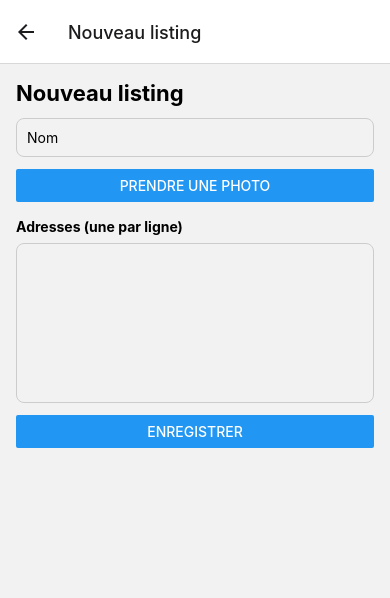
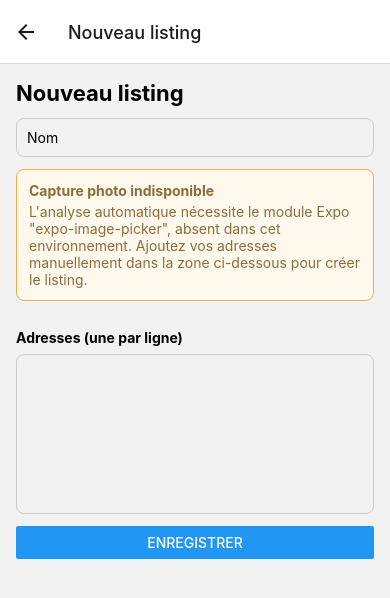
Before and after one commit to Aurel92i/P2M, a React Native app in the folder mobile/: screen /NewListing in a window 390 px wide. Shown: the top 598 px of the page. Built offline with nearby package versions, Linux system fonts and the light colour scheme.

Commit message:
Replace photo picker button with missing dependency notice

```diff
--- a/mobile/src/screens/NewListingScreen.tsx
+++ b/mobile/src/screens/NewListingScreen.tsx
@@ -1,6 +1,5 @@
 import React, { useState } from 'react';
 import { View, Text, TextInput, Button, StyleSheet, ScrollView, Alert } from 'react-native';
-import * as ImagePicker from 'expo-image-picker';
 import { NativeStackScreenProps } from '@react-navigation/native-stack';
 import { RootStackParamList } from '../navigation/AppNavigator';
 import { apiClient } from '../services/apiClient';
@@ -8,26 +7,6 @@ import { apiClient } from '../services/apiClient';
 export function NewListingScreen({ navigation }: NativeStackScreenProps<RootStackParamList, 'NewListing'>) {
   const [label, setLabel] = useState('');
   const [rawAddresses, setRawAddresses] = useState('');
-
-  const pickImage = async () => {
-    const permission = await ImagePicker.requestCameraPermissionsAsync();
-    if (!permission.granted) return;
-    const result = await ImagePicker.launchCameraAsync({ base64: true });
-    if (!result.canceled && result.assets[0].base64) {
-      const form = new FormData();
-      form.append('file', {
-        // @ts-expect-error FormData typing for React Native
-        uri: result.assets[0].uri,
-        name: 'photo.jpg',
-        type: 'image/jpeg'
-      });
-      const res = await apiClient.post('/ocr/from-image', form, {
-        headers: { 'Content-Type': 'multipart/form-data' }
-      });
-      const addresses = (res.data.addresses as string[]).join('\n');
-      setRawAddresses(addresses);
-    }
-  };
 
   const saveListing = async () => {
     try {
@@ -46,7 +25,13 @@ export function NewListingScreen({ navigation }: NativeStackScreenProps<RootStac
     <ScrollView contentContainerStyle={styles.container}>
       <Text style={styles.title}>Nouveau listing</Text>
       <TextInput placeholder="Nom" style={styles.input} value={label} onChangeText={setLabel} />
-      <Button title="Prendre une photo" onPress={pickImage} />
+      <View style={styles.noticeBox}>
+        <Text style={styles.noticeTitle}>Capture photo indisponible</Text>
+        <Text style={styles.noticeBody}>
+          L'analyse automatique nécessite le module Expo "expo-image-picker", absent dans cet environnement. Ajoutez vos
+          adresses manuellement dans la zone ci-dessous pour créer le listing.
+        </Text>
+      </View>
       <Text style={styles.subtitle}>Adresses (une par ligne)</Text>
       <TextInput
         multiline
@@ -64,5 +49,8 @@ const styles = StyleSheet.create({
   container: { padding: 16 },
   title: { fontSize: 22, fontWeight: 'bold', marginBottom: 12 },
   subtitle: { marginTop: 16, marginBottom: 8, fontWeight: 'bold' },
+  noticeBox: { borderWidth: 1, borderColor: '#f0ad4e', backgroundColor: '#fff9ed', padding: 12, borderRadius: 8, marginBottom: 12 },
+  noticeTitle: { fontWeight: 'bold', color: '#8a6d3b', marginBottom: 4 },
+  noticeBody: { color: '#8a6d3b' },
   input: { borderWidth: 1, borderColor: '#ccc', padding: 10, borderRadius: 8, marginBottom: 12 }
 });
```
Also changed, not shown: 1 other file (tests, documents, lock files or other folders).
